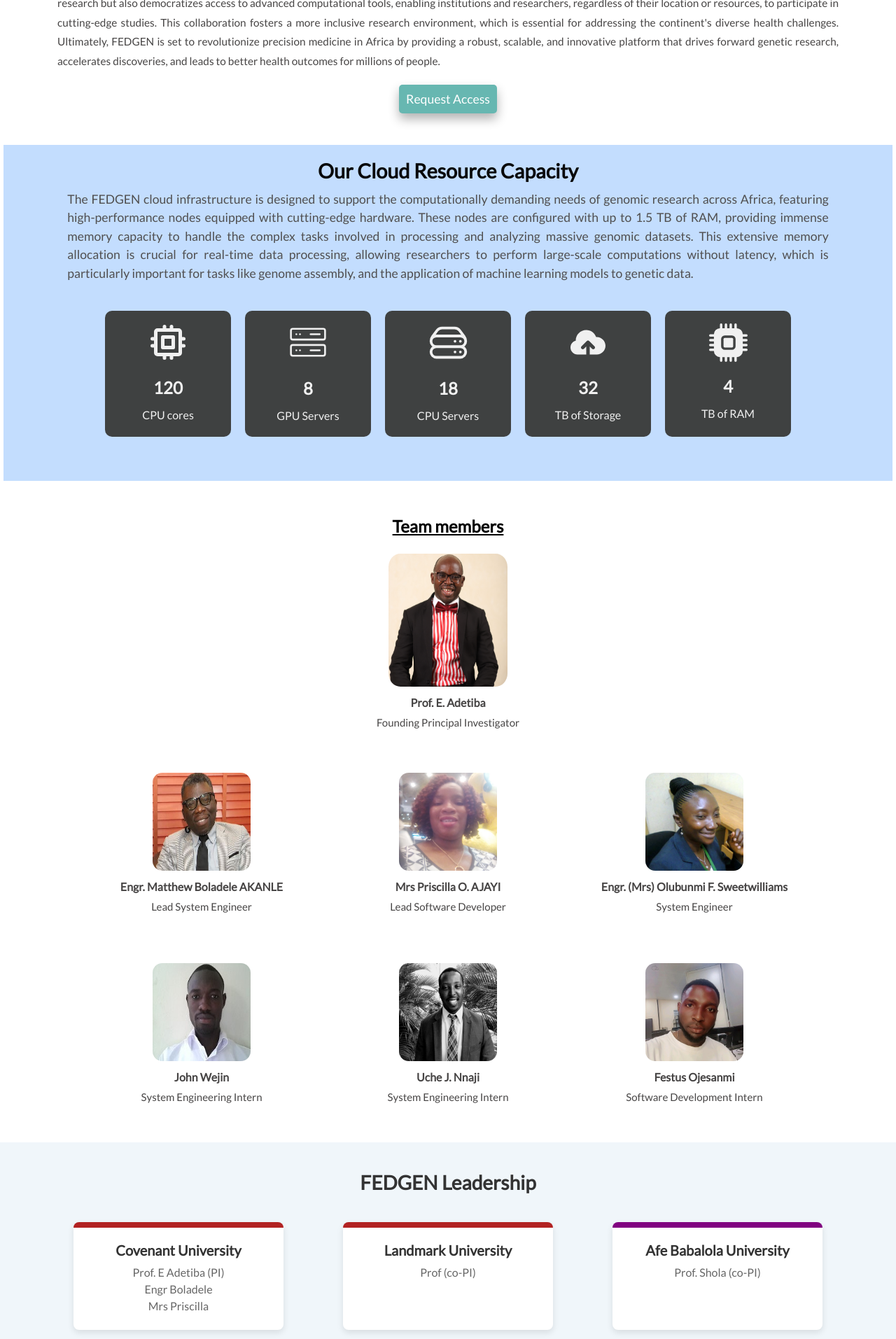
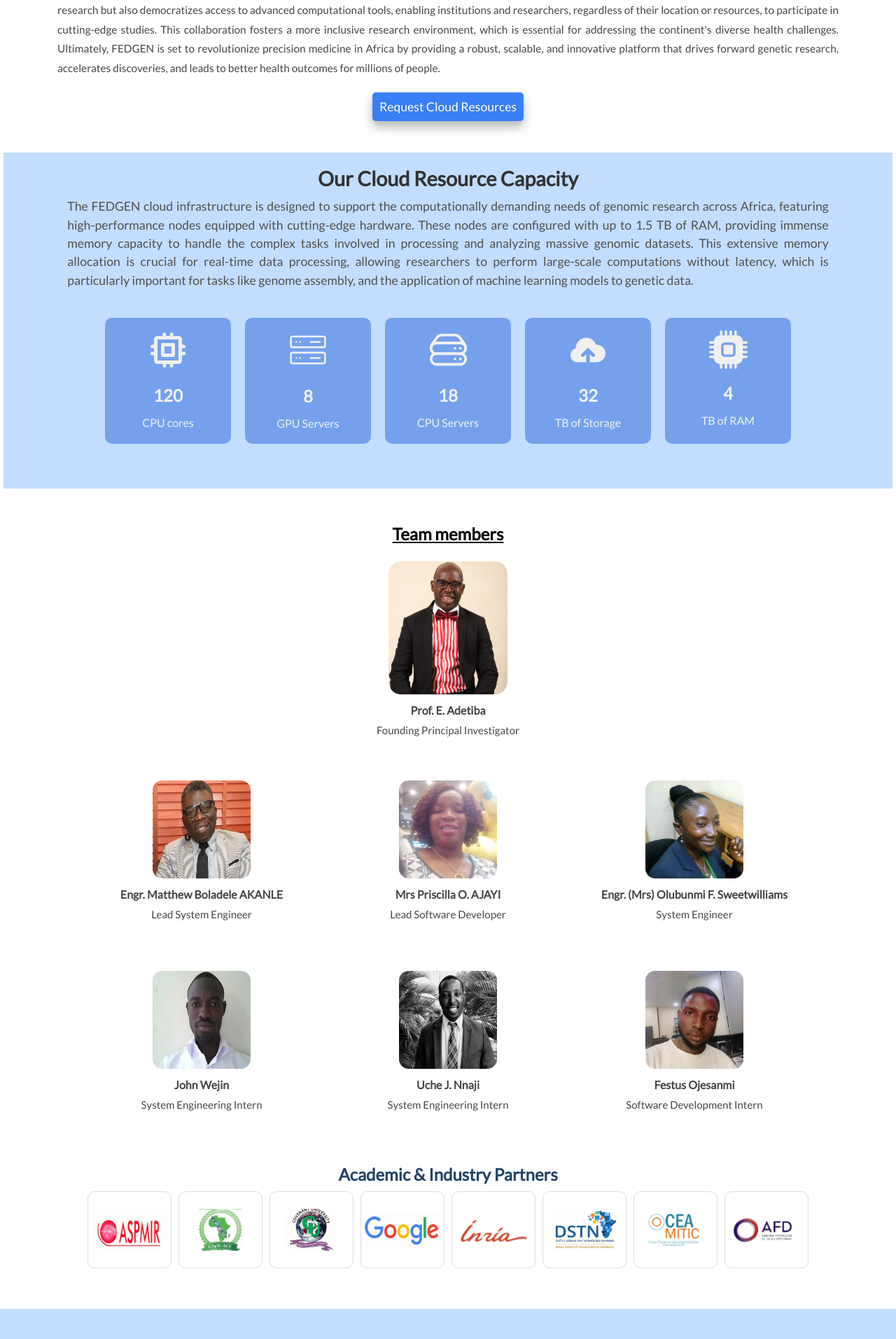
Before and after one commit to ucnnaji/fedgen-landing-page, a React (Create React App) app: page /#/ in a window 1280 px wide. Shown: the part 660-2573 px from the top of the page at 70% size. Built offline with nearby package versions, Linux system fonts and the light colour scheme.

Commit message:
Updated the hompage

```diff
--- a/src/App.css
+++ b/src/App.css
@@ -90,23 +90,25 @@
 
 .partners-heading {
   text-align: center;
+  margin-top: 20px;
+
+  font-weight: 600;
   font-size: 24px;
-  font-weight: 800;
-  color: #7c6be3;
-  text-decoration: underline;
+  color: #234467;
+
   margin-bottom: 10px;
 }
 
 .partners-grid {
   display: flex;
   justify-content: center;
-  gap: 4px;
+  gap: 10px;
   flex-wrap: wrap;
 }
 
 .partner {
-  width: 200px;
-  height: 160px;
+  width: 120px;
+  height: 110px;
   display: flex;
   align-items: center;
   justify-content: center;
@@ -122,26 +124,25 @@
 }
 
 .footer {
-  color: #fefcfc;
-  padding: 20px 0;
+  color: rgb(73, 73, 73);
   text-align: center;
   width: 100%;
 }
 
 .footer-content {
-  background-color: #1d1d1d;
+
   max-width: 100%;
   max-height: 100%;
-  margin: 10px auto;
-  padding: 10px 20px;
+  padding: 20px 30px;
   display: flex;
   flex-direction: column;
   align-items: center;
 }
 
 .footer-logo h1 {
-  margin: 0;
-  font-size: 2rem;
+  margin-top: 13px;
+  font-size: 1.3rem;
+  margin-bottom: 10px;
 }
 
 .footer-nav ul {
@@ -153,25 +154,20 @@
 }
 
 .footer-nav a {
-  color: #ffffff;
+  color: #e65e5e;
   text-decoration: none;
 }
 
 .footer-social a {
   color: #fefefe;
-  margin: 10px 10px;
+  margin: 15px 15px;
   text-decoration: none;
-
 }
 
 .footer-bottom {
   margin-top: 10px;
   font-size: 0.9rem;
-  background-color: #312e2e;
-
-}
-
-
+ }
 
 /* Global Container Styling */
 .container {
@@ -187,7 +183,7 @@
 
 /* Title Styling */
 .title {
-  font-size: 1.6vw;
+  font-size: 1.7rem;;
   /* Responsive font size based on viewport width */
   max-width: 100%;
   font-weight: 700;
@@ -234,7 +230,7 @@
   padding: 10px 10px;
   font-size: 1.1em;
   color: white;
-  background-color: #67B7B1;
+  background-color: #397FF5;
   border: none;
   border-radius: 5px;
   cursor: pointer;
@@ -262,16 +258,12 @@
   }
 }
 
-
-
-
-
 .section {
   text-align: center;
   max-width: 100%;
   padding: 20px;
   background-color: #C3DDFE;
-  color: rgb(8, 8, 8);
+  color: #333;
   margin: 5px;
   justify-content: center;
   align-items: center;
@@ -306,7 +298,7 @@
 }
 
 .card {
-  background-color: #3f4141;
+  background-color: #75a1ec ;
   padding: 10px;
   width: 180px;
   height: 180px;
--- a/src/LeadershipCloud.css
+++ b/src/LeadershipCloud.css
@@ -1,11 +1,11 @@
 .leadership-section {
     text-align: center;
     padding: 40px;
-    background-color: #f0f6fa; /* Light background color */
+    background-color: #C3DDFE; /* Light background color */
   }
 
   .leadership-title {
-    font-size: 28px;
+    font-size: 1.50rem;
     margin-bottom: 40px;
     color: #333;
   }
@@ -18,16 +18,17 @@
   }
 
   .leadership-card {
-    width: 300px;
+    width: 200px;
     background-color: #fff;
-    border-radius: 8px;
+    border-radius: 10px;
     box-shadow: 0px 4px 10px rgba(0, 0, 0, 0.1);
-    padding: 20px;
+    padding: 15px;
+    padding: 15px;
     border-top: 8px solid;
   }
 
   .leadership-card h2 {
-    font-size: 20px;
+    font-size: 14px;
     margin-bottom: 10px;
     color: #333;
   }
@@ -38,7 +39,7 @@
   }
 
   .leadership-card ul li {
-    font-size: 16px;
+    font-size: 14px;
     color: #666;
     margin-bottom: 5px;
   }
--- a/src/LeadershipCloud.jsx
+++ b/src/LeadershipCloud.jsx
@@ -5,27 +5,27 @@
   const leadershipData = [
     {
       university: 'Covenant University',
-      color: '#B22222',
+      color: '#800080',
       members: ['Prof. E Adetiba (PI)', 'Engr Boladele', 'Mrs Priscilla'],
     },
     {
       university: 'Landmark University',
-      color: '#B22222',
+      color: '#008000',
       members: ['Prof (co-PI)'],
     },
     {
       university: 'Afe Babalola University',
-      color: '#800080',
+      color: '#3865A6',
       members: ['Prof. Shola (co-PI)'],
     },
     {
       university: 'ULPGL Democratic Republic of Congo',
-      color: '#D2691E',
+      color: '#3865A6',
       members: ['Akella (co-PI)'],
     },
     {
       university: 'Gaston Berger University, St Louis, Senegal',
-      color: '#8B0000',
+      color: '#B35C35',
       members: ['Mike (co-PI)'],
     },
     {
@@ -36,14 +36,14 @@
 
     {
       university: 'International University of Grand Bassam, Grand Bassam, ',
-      color: '#FF8C00',
+      color: '#202349',
       members: ['Ricart (co-PI)'],
     },
   ];
 
   return (
     <div className="leadership-section">
-      <h1 className="leadership-title">FEDGEN Leadership</h1>
+      <h1 className="leadership-title">FEDGEN Team</h1>
       <div className="leadership-card-container">
         {leadershipData.map((group, index) => (
           <div key={index} className="leadership-card" style={{ borderTopColor: group.color }}>
--- a/src/routes/Home.js
+++ b/src/routes/Home.js
@@ -8,6 +8,9 @@
 import { CiServer } from "react-icons/ci";
 import { HiOutlineServerStack } from "react-icons/hi2";
 import { TiCloudStorage } from "react-icons/ti";
+import { FaTwitter } from "react-icons/fa6";
+import { FaFacebookSquare } from "react-icons/fa";
+import { FaLinkedin } from "react-icons/fa";
 
 
 import group6 from './group6.jpeg';
@@ -36,7 +39,7 @@
                 <img src={containerImage} alt="My Local Image" className="right-image" style={{ height: '48vh' }} />
                 <div className="text-container">
                     <h1>FEDGEN Cloud</h1>
-                    <p>LEADING PLAYERS IN AFRICA'S SUPER COMPUTING MARKET.</p>
+                    <p>Federated Genomics Cloud infrastructure</p>
 
                 </div>
             </div>
@@ -52,7 +55,7 @@
                     platform that drives forward genetic research, accelerates discoveries, and leads to better health outcomes for millions of people.
                 </p>
                 <div className="button-container">
-                    <button className="request-button">Request Access</button>
+                    <button className="request-button">Request Cloud Resources</button>
                 </div>
             </div>
 
@@ -163,14 +166,8 @@
 
                     </div>
 
-                </div>
-            </div>
 
-            <div>
-                <LeadershipCloud />
-            </div>
-
-            <div className="partners-section">
+                    <div className="partners-section">
                 <h1 className="partners-heading"> Academic & Industry Partners</h1>
                 <div className="partners-grid">
                     <div className="partner">
@@ -202,33 +199,41 @@
                         <img src={oafdlogo} alt="Inria" className="partner-logo" style={{ height: '60px', widows: '60px' }} />
                     </div>
 
-                    <footer className="footer">
+
+
+                </div>
+            </div>
+
+
+
+                </div>
+            </div>
+
+            <div>
+                <LeadershipCloud />
+            </div>
+
+
+
+            <footer className="footer">
                         <div className="footer-content">
                             <div className="footer-logo">
                                 <h1>FEDGEN Cloud</h1>
                             </div>
-                            <nav className="footer-nav">
-                                <ul>
-                                    <li><a href="#home">Home</a></li>
-                                    <li><a href="#about">About</a></li>
-                                    <li><a href="#services">Services</a></li>
-                                    <li><a href="#contact">Contact</a></li>
-                                </ul>
-                            </nav>
+
                             <div className="footer-social">
-                                <a href="https://facebook.com" target="_blank" rel="noopener noreferrer">Facebook</a>
-                                <a href="https://twitter.com" target="_blank" rel="noopener noreferrer">Twitter</a>
-                                <a href="https://linkedin.com" target="_blank" rel="noopener noreferrer">LinkedIn</a>
+                                <a href="https://facebook.com" target="_blank" rel="noopener noreferrer"><FaFacebookSquare size={23} color="grey"/></a>
+                                <a href="https://twitter.com" target="_blank" rel="noopener noreferrer"><FaTwitter size={23} color="grey"/></a>
+                                <a href="https://linkedin.com" target="_blank" rel="noopener noreferrer"><FaLinkedin size={23} color="grey"/></a>
                             </div>
+
                             <div className="footer-bottom">
-                            <p>&copy; {new Date().getFullYear()} MyCompany. All rights reserved.</p>
-                        </div>
+                                <p>&copy; {new Date().getFullYear()} FEDGEN. All rights reserved.</p>
+                            </div>
                         </div>
 
-                    </footer>
+            </footer>
 
-                </div>
-            </div>
         </>
     );
 }
```
